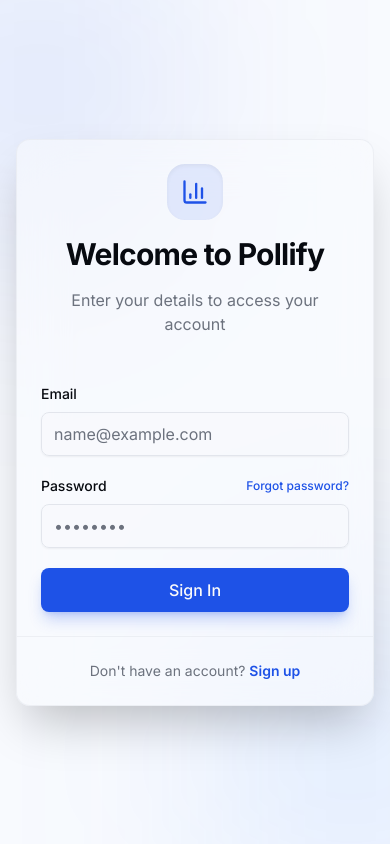
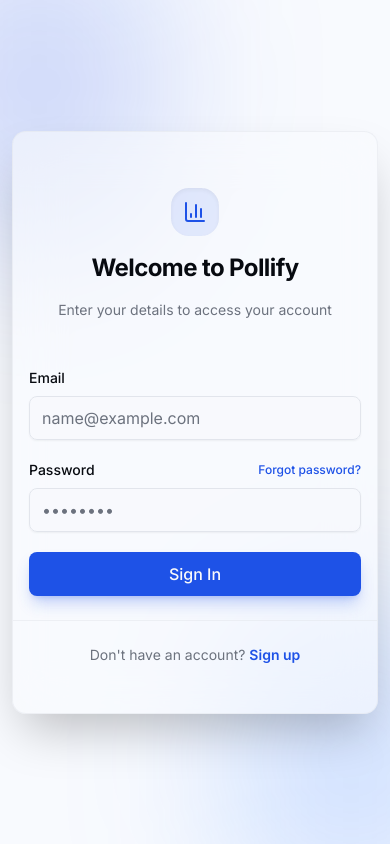
Before and after one commit to SaishSawant21/poll-creator, a Next.js app: page /login in a window 390 px wide. Built offline with nearby package versions, Linux system fonts and the light colour scheme; no server answers.

Commit message:
Improved mobile ui.

```diff
--- a/src/app/login/page.js
+++ b/src/app/login/page.js
@@ -16,10 +16,8 @@ import { useAuth } from "../../hooks/use-auth";
 import { toast } from "sonner";
 
 const LoginPage = () => {
-
 	const router = useRouter();
 	const [serverError, setServerError] = useState("");
-	// If the user is logged in, redirect them to the dashboard
 
 	const {
 		register,
@@ -32,8 +30,8 @@ const LoginPage = () => {
 
 		try {
 			await apiClient.post("/auth/login", data);
+			toast.success("Login successful!");
 			router.push("/dashboard");
-			toast.success("Login successful!");
 		} catch (error) {
 			let msg;
 			if (error.response && error.response.data && error.response.data.message) {
@@ -46,44 +44,55 @@ const LoginPage = () => {
 			toast.error("Login failed", { description: msg });
 		}
 	};
+
+	// Moved to the top to comply with Rules of Hooks
 	const { isLoading: isAuthLoading } = useAuth({
 		redirectTo: "/dashboard",
 		redirectIfFound: true
 	});
 
-	if (isAuthLoading) return null;
+	if (isAuthLoading) {
+		return (
+			<div className="flex min-h-screen items-center justify-center bg-background">
+				<Loader2 className="w-8 h-8 animate-spin text-primary" />
+			</div>
+		);
+	}
 
 	return (
-		<div className="relative flex min-h-screen items-center justify-center p-4 bg-background overflow-hidden">
+		// Changed p-4 to p-3 on mobile for more screen real estate
+		<div className="relative flex min-h-[100dvh] items-center justify-center p-3 sm:p-4 bg-background overflow-hidden">
 
-			<div className="absolute top-[-10%] left-[-10%] w-[40%] h-[40%] bg-primary/20 blur-[120px] rounded-full" />
-			<div className="absolute bottom-[-10%] right-[-10%] w-[40%] h-[40%] bg-blue-500/20 blur-[120px] rounded-full" />
+			{/* Adjusted blob sizes so they don't cause horizontal scroll on mobile */}
+			<div className="absolute top-[-10%] left-[-20%] w-[60%] sm:w-[40%] h-[40%] bg-primary/20 blur-[80px] sm:blur-[120px] rounded-full pointer-events-none" />
+			<div className="absolute bottom-[-10%] right-[-20%] w-[60%] sm:w-[40%] h-[40%] bg-blue-500/20 blur-[80px] sm:blur-[120px] rounded-full pointer-events-none" />
 
 			<Card className="relative z-10 w-full max-w-md border-border/50 bg-background/60 backdrop-blur-xl shadow-2xl">
-				<CardHeader className="space-y-2 pb-6 text-center">
+				{/* Reduced horizontal padding on mobile (px-4 vs px-6) */}
+				<CardHeader className="space-y-2 pb-6 pt-8 px-4 sm:px-6 text-center">
 					<div className="flex justify-center mb-2">
-						<div className="flex items-center justify-center w-14 h-14 rounded-2xl bg-primary/10 shadow-inner">
-							<BarChart3 className="w-7 h-7 text-primary" />
+						<div className="flex items-center justify-center w-12 h-12 sm:w-14 sm:h-14 rounded-2xl bg-primary/10 shadow-inner">
+							<BarChart3 className="w-6 h-6 sm:w-7 sm:h-7 text-primary" />
 						</div>
 					</div>
-					<CardTitle className="text-3xl font-bold tracking-tight">
+					{/* Scaled down text on mobile */}
+					<CardTitle className="text-2xl sm:text-3xl font-bold tracking-tight">
 						Welcome to Pollify
 					</CardTitle>
-					<CardDescription className="text-base text-muted-foreground">
+					<CardDescription className="text-sm sm:text-base text-muted-foreground px-2">
 						Enter your details to access your account
 					</CardDescription>
 				</CardHeader>
 
-				<CardContent>
+				<CardContent className="px-4 sm:px-6">
 					<form onSubmit={handleSubmit(onSubmit)} className="space-y-5">
-
 						<div className="space-y-2">
 							<Label htmlFor="email" className="text-sm font-medium">Email</Label>
 							<Input
 								id="email"
 								type="email"
 								placeholder="name@example.com"
-								className="h-11 bg-background/50 focus-visible:ring-primary focus-visible:ring-2 transition-all"
+								className="h-11 bg-background/50 focus-visible:ring-primary focus-visible:ring-2 transition-all text-base"
 								{...register("email", {
 									required: "Email is required",
 									pattern: {
@@ -110,7 +119,7 @@ const LoginPage = () => {
 								id="password"
 								type="password"
 								placeholder="••••••••"
-								className="h-11 bg-background/50 focus-visible:ring-primary focus-visible:ring-2 transition-all"
+								className="h-11 bg-background/50 focus-visible:ring-primary focus-visible:ring-2 transition-all text-base"
 								{...register("password", {
 									required: "Password is required",
 									minLength: {
@@ -149,8 +158,8 @@ const LoginPage = () => {
 					</form>
 				</CardContent>
 
-				<CardFooter className="flex justify-center border-t border-border/50 pt-6">
-					<p className="text-sm text-muted-foreground">
+				<CardFooter className="flex justify-center border-t border-border/50 pt-6 pb-6 px-4 sm:px-6">
+					<p className="text-sm text-muted-foreground text-center">
 						Don&apos;t have an account?{" "}
 						<Link href="/register" className="text-primary font-semibold hover:underline">
 							Sign up
```
